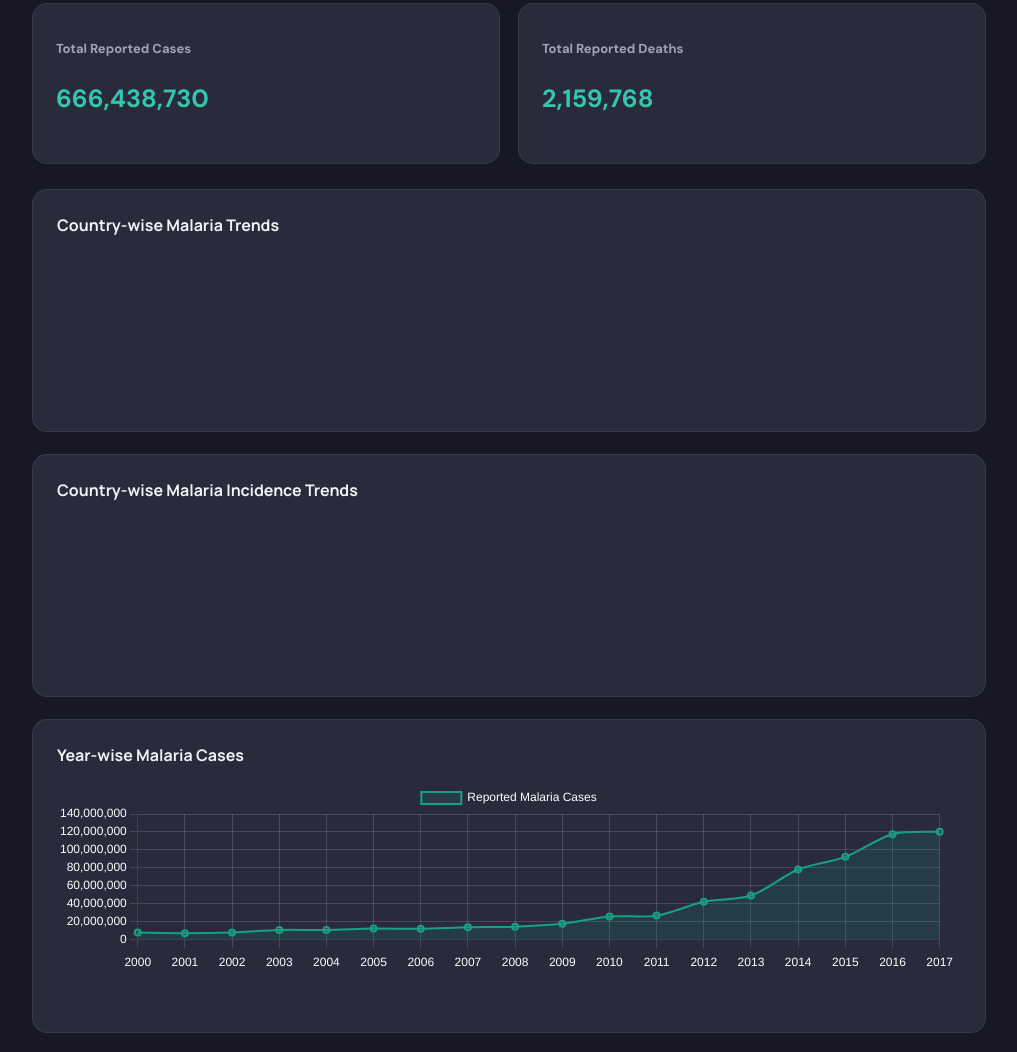
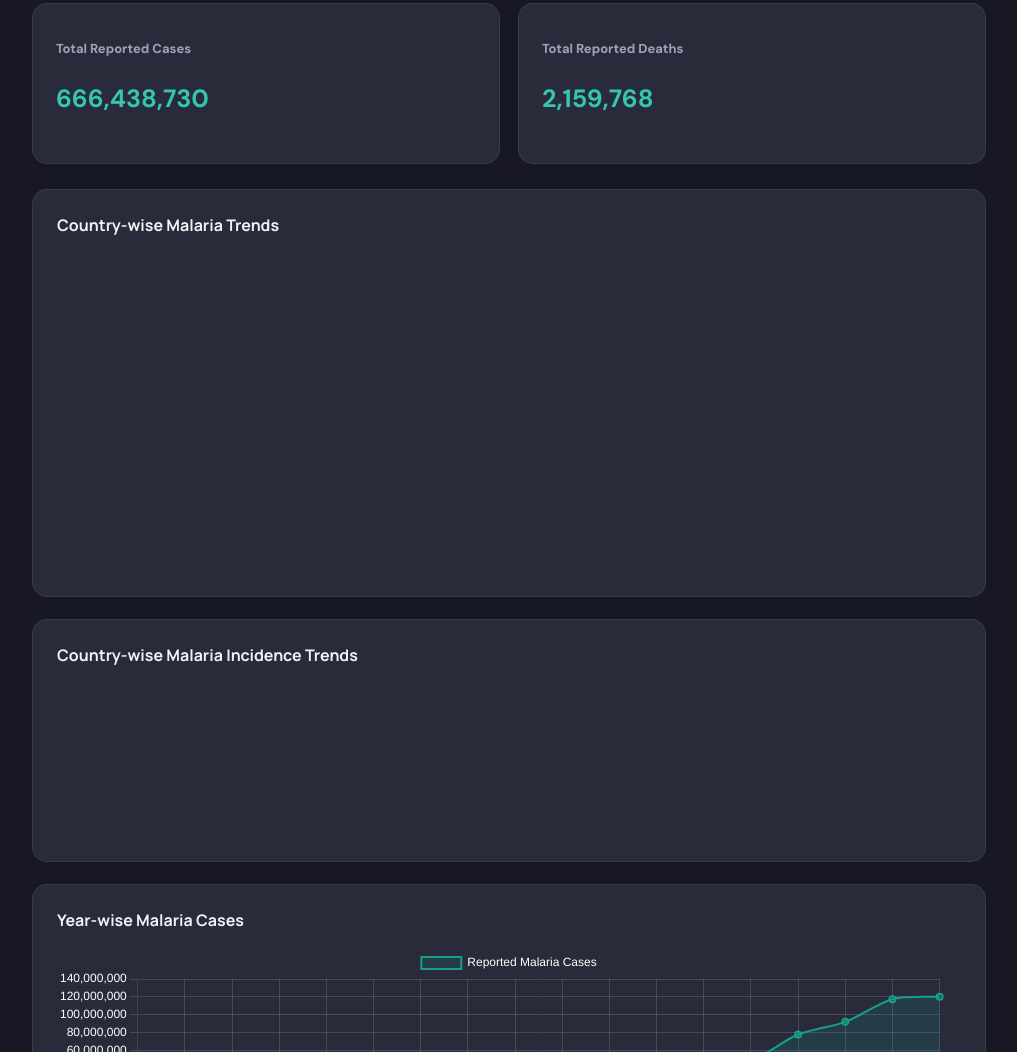
Before and after one commit to prathikshagm1/OutbreakAtlas, a plain HTML site: page index.html in a window 1280 px wide. Shown: the part 2597-3649 px from the top of the page, without its empty margins (256-1273 px from the left). Drawn offline with nearby package versions, Linux system fonts and the light colour scheme; no server answers; animation ran at ten frames a second.

Commit message:
Update index.html

```diff
--- a/index.html
+++ b/index.html
@@ -239,10 +239,12 @@
 
             </div>
 
-            <div class="historical-chart">
-                <h3>Country-wise Malaria Trends</h3>
-                <canvas id="countryTrendChart"></canvas>
-            </div>
+           <div class="historical-chart">
+                 <h3>Country-wise Malaria Trends</h3>
+                 <div class="chart-wrapper">
+                      <canvas id="countryTrendChart"></canvas>
+                 </div>
+           </div>
 
             <div class="historical-chart">
                 <h3>Country-wise Malaria Incidence Trends</h3>
```
